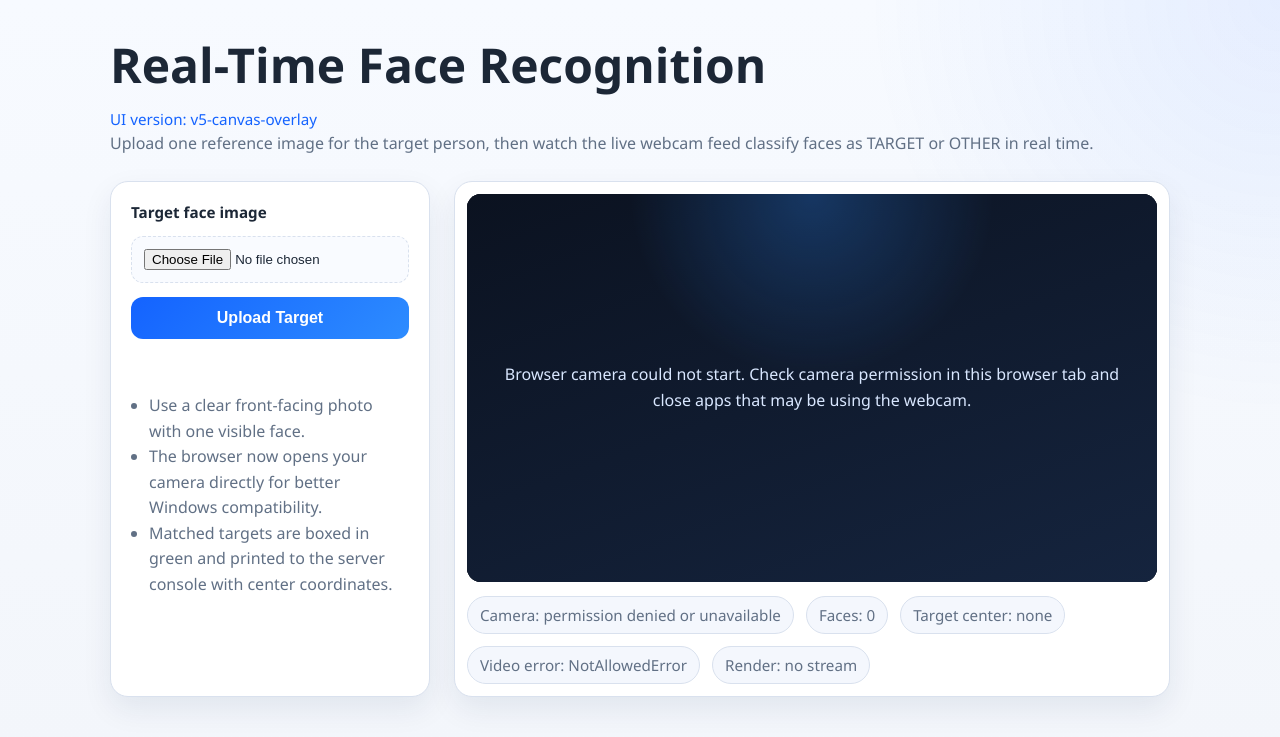
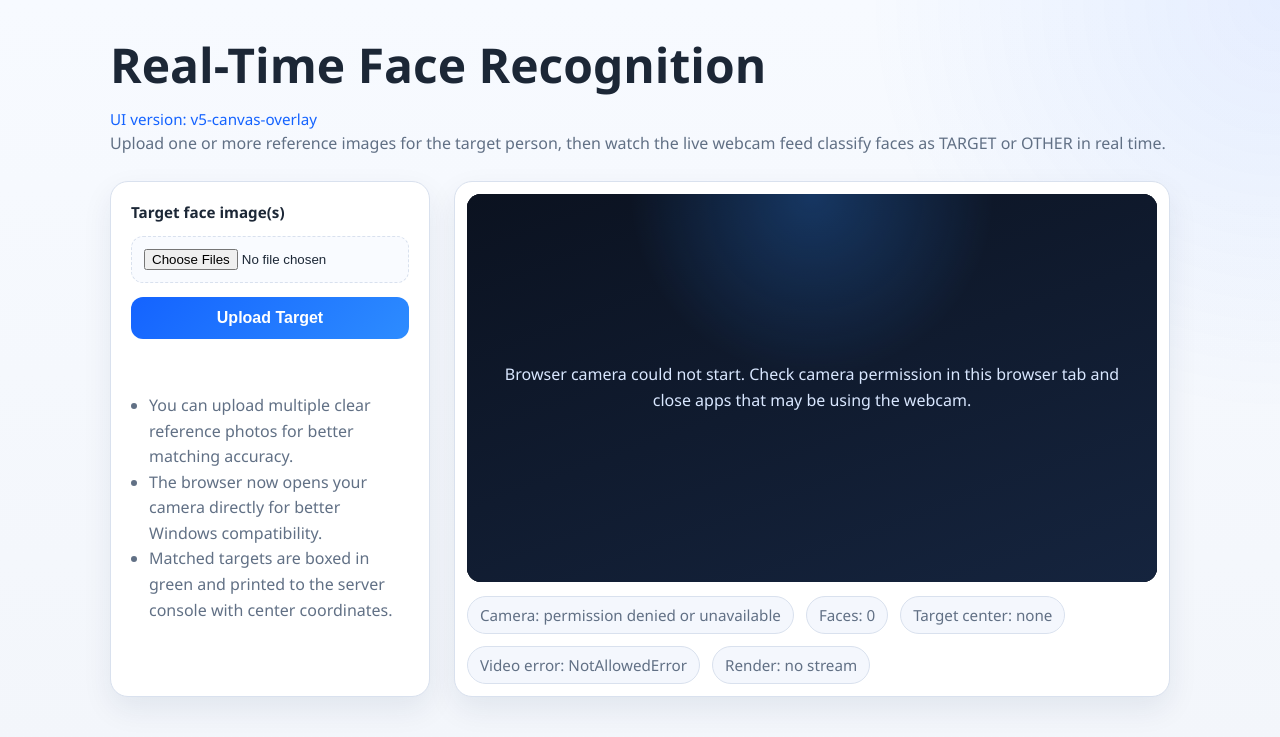
Before and after one commit to yunyao-jiang/AI, a Flask app: page / in a window 1280 px wide. Shown: the top 737 px of the page. Run offline with Flask 3, Linux system fonts and the light colour scheme.

Commit message:
Improve upload resilience and multi-image targets

```diff
--- a/app.py
+++ b/app.py
@@ -55,52 +55,60 @@ def index():
 
 @app.route("/upload", methods=["POST"])
 def upload():
-    if "image" not in request.files:
-        return jsonify({"success": False, "message": "No image file was provided."}), 400
+    files = [file for file in request.files.getlist("image") if file and file.filename]
+    if not files:
+        return jsonify({"success": False, "message": "Please choose one or more images to upload."}), 400
 
-    file = request.files["image"]
-    if not file or not file.filename:
-        return jsonify({"success": False, "message": "Please choose an image to upload."}), 400
-
-    if not allowed_file(file.filename):
+    invalid_name = next((file.filename for file in files if not allowed_file(file.filename)), None)
+    if invalid_name:
         return jsonify(
-            {"success": False, "message": "Unsupported file type. Use PNG, JPG, JPEG, or WEBP."}
+            {
+                "success": False,
+                "message": f"Unsupported file type for '{invalid_name}'. Use PNG, JPG, JPEG, or WEBP.",
+            }
         ), 400
 
-    original_name = file.filename
-    suffix = Path(original_name).suffix.lower()
-    stored_name = f"{uuid4().hex}{suffix}"
-    save_path = UPLOAD_DIR / stored_name
-    try:
-        file.save(save_path)
-    except Exception as exc:
-        print(f"Failed to save upload: {exc!r}", flush=True)
-        return jsonify({"success": False, "message": "Failed to save the uploaded image."}), 500
+    previous_paths = face_store.get_image_paths()
+    saved_paths: list[Path] = []
+    encodings = []
 
     try:
-        encoding = extract_face_encoding(save_path)
+        for file in files:
+            suffix = Path(file.filename).suffix.lower()
+            save_path = UPLOAD_DIR / f"{uuid4().hex}{suffix}"
+            file.save(save_path)
+            saved_paths.append(save_path)
+            encodings.append(extract_face_encoding(save_path))
     except ValueError as exc:
-        save_path.unlink(missing_ok=True)
+        for path in saved_paths:
+            path.unlink(missing_ok=True)
         return jsonify({"success": False, "message": str(exc)}), 400
     except Exception as exc:
-        print(f"Failed to process upload: {exc!r}", flush=True)
+        print(f"Failed to process upload batch: {exc!r}", flush=True)
         traceback.print_exc()
-        save_path.unlink(missing_ok=True)
-        return jsonify({"success": False, "message": "Failed to process the uploaded image."}), 500
+        for path in saved_paths:
+            path.unlink(missing_ok=True)
+        return jsonify({"success": False, "message": "Failed to process the uploaded image set."}), 500
 
-    previous_path = face_store.get_image_path()
-    face_store.set_target(encoding, str(save_path))
+    face_store.set_targets(encodings, [str(path) for path in saved_paths])
 
-    if previous_path and previous_path != str(save_path):
-        try:
-            Path(previous_path).unlink(missing_ok=True)
-        except Exception as exc:
-            print(f"Failed to delete previous upload: {exc!r}", flush=True)
+    current_paths = {str(path) for path in saved_paths}
+    for previous_path in previous_paths:
+        if previous_path not in current_paths:
+            try:
+                Path(previous_path).unlink(missing_ok=True)
+            except Exception as exc:
+                print(f"Failed to delete previous upload: {exc!r}", flush=True)
 
+    target_count = face_store.get_target_count()
     return jsonify(
         {
             "success": True,
-            "message": "Target face loaded successfully. Real-time matching is now active.",
+            "target_count": target_count,
+            "message": (
+                f"Loaded {target_count} target image(s). Using multiple clear reference images "
+                "usually improves matching accuracy."
+            ),
         }
     )
 
--- a/templates/index.html
+++ b/templates/index.html
@@ -216,20 +216,20 @@
         <section class="hero">
             <h1>Real-Time Face Recognition</h1>
             <p style="margin: 6px 0 0; color: #1463ff; font-size: 0.95rem;">UI version: v5-canvas-overlay</p>
-            <p>Upload one reference image for the target person, then watch the live webcam feed classify faces as TARGET or OTHER in real time.</p>
+            <p>Upload one or more reference images for the target person, then watch the live webcam feed classify faces as TARGET or OTHER in real time.</p>
         </section>
 
         <section class="layout">
             <aside class="panel">
                 <form id="upload-form" class="upload-form">
-                    <label class="field-label" for="image">Target face image</label>
-                    <input id="image" name="image" type="file" accept="image/png,image/jpeg,image/webp" required>
+                    <label class="field-label" for="image">Target face image(s)</label>
+                    <input id="image" name="image" type="file" accept="image/png,image/jpeg,image/webp" multiple required>
                     <button id="submit-btn" type="submit">Upload Target</button>
                     <div id="status" class="status" aria-live="polite"></div>
                 </form>
 
                 <ul class="tips">
-                    <li>Use a clear front-facing photo with one visible face.</li>
+                    <li>You can upload multiple clear reference photos for better matching accuracy.</li>
                     <li>The browser now opens your camera directly for better Windows compatibility.</li>
                     <li>Matched targets are boxed in green and printed to the server console with center coordinates.</li>
                 </ul>
@@ -266,6 +266,7 @@
         const videoDebugEl = document.getElementById("video-debug");
         const renderDebugEl = document.getElementById("render-debug");
         const captureCanvas = document.createElement("canvas");
+        const imageInput = document.getElementById("image");
         let analyzing = false;
         let streamReady = false;
         let uploadInProgress = false;
@@ -276,7 +277,7 @@
 
         form.addEventListener("submit", async (event) => {
             event.preventDefault();
-            statusBox.textContent = "Uploading and encoding target face...";
+            statusBox.textContent = "Uploading and encoding target face image(s)...";
             statusBox.className = "status";
             submitButton.disabled = true;
             uploadInProgress = true;
@@ -289,10 +290,7 @@
                     body: formData
                 });
 
-                const contentType = response.headers.get("content-type") || "";
-                const payload = contentType.includes("application/json")
-                    ? await response.json()
-                    : { message: await response.text() || "Unexpected server response." };
+                const payload = await parseResponsePayload(response);
                 statusBox.textContent = payload.message || "Upload finished.";
                 statusBox.className = response.ok ? "status success" : "status error";
             } catch (error) {
@@ -329,6 +327,26 @@
                 videoDebugEl.textContent = `Video error: ${error?.name || "unknown"}`;
                 renderDebugEl.textContent = "Render: no stream";
             }
+        }
+
+        async function parseResponsePayload(response) {
+            const contentType = response.headers.get("content-type") || "";
+            if (contentType.includes("application/json")) {
+                return await response.json();
+            }
+
+            const text = await response.text();
+            if (contentType.includes("text/html") || /^<!DOCTYPE html>/i.test(text.trim())) {
+                return {
+                    success: false,
+                    message: "The server returned an HTML error page. Please refresh and upload the target images again."
+                };
+            }
+
+            return {
+                success: false,
+                message: text || "Unexpected server response."
+            };
         }
 
         function syncPreviewSize() {
@@ -403,7 +421,7 @@
                         body: new URLSearchParams({ frame: frameData })
                     });
 
-                    const payload = await response.json();
+                    const payload = await parseResponsePayload(response);
                     if (response.ok && payload.success) {
                         latestFaces = payload.faces;
                         latestCenter = payload.target_center;
@@ -414,6 +432,9 @@
                             targetCenterEl.textContent = `Target center: (${latestCenter.x}, ${latestCenter.y})`;
                         } else {
                             targetCenterEl.textContent = "Target center: none";
+                        }
+                        if (!payload.target_loaded) {
+                            cameraStatusEl.textContent = "Camera: upload one or more target images to start matching";
                         }
                     } else {
                         faceStatusEl.textContent = "Faces: unavailable";
```
Also changed, not shown: face_store.py (+17 -16 lines), recognizer_runtime.py (+7 -6 lines).
